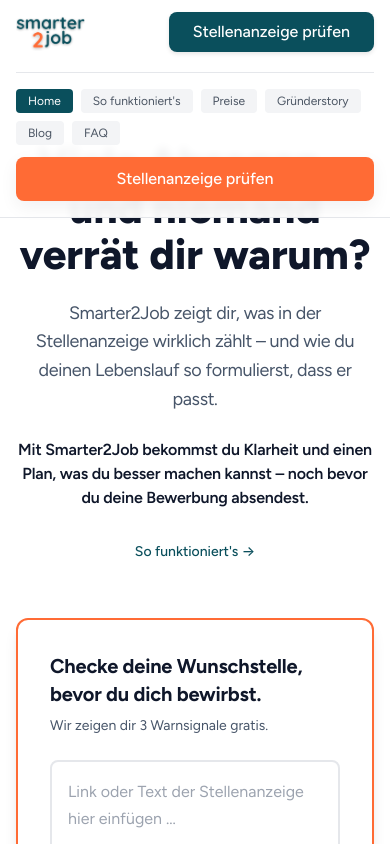
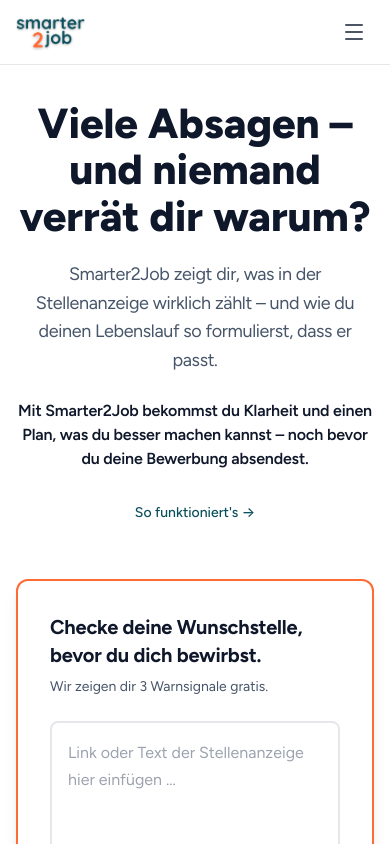
Before and after one commit to Smarter2Job/Smarter2Job-Deployment, a React (Vite) app: page / in a window 390 px wide. Shown: the top 844 px of the page. Built offline with nearby package versions, Linux system fonts and the light colour scheme.

Commit message:
feat: Burger-Menü für Mobile Navigation
- Mobile Navigation als collapsible Burger-Menü
- Navigation standardmäßig versteckt, öffnet bei Klick
- H1 wird nicht mehr von Menüleiste überdeckt
- Padding-Top der Hero-Section angepasst

```diff
--- a/src/components/Header.tsx
+++ b/src/components/Header.tsx
@@ -1,7 +1,10 @@
+import { useState } from 'react';
 import { Link, useLocation } from 'react-router-dom';
+import { Menu, X } from 'lucide-react';
 
 export default function Header() {
   const location = useLocation();
+  const [mobileMenuOpen, setMobileMenuOpen] = useState(false);
 
   const navLinks = [
     { path: '/', label: 'Home' },
@@ -52,9 +55,10 @@
             ))}
           </div>
 
+          <div className="hidden md:flex items-center gap-4">
             <Link
               to="/stellencheck"
-            className="btn btn-primary hidden md:inline-block"
+              className="btn btn-primary"
               style={{
                 backgroundColor: '#0a4f5c',
                 color: 'white',
@@ -74,35 +78,44 @@
             </Link>
           </div>
 
-        {/* Mobile Navigation - simplified */}
-        <div className="md:hidden pb-4 border-t border-gray-200 mt-2 pt-4">
-          <div className="flex flex-wrap gap-2 mb-3">
+          {/* Mobile Burger Menu Button */}
+          <button
+            onClick={() => setMobileMenuOpen(!mobileMenuOpen)}
+            className="md:hidden p-2 text-gray-600 hover:text-[#0a4f5c] transition-colors"
+            aria-label="Menü öffnen"
+          >
+            {mobileMenuOpen ? (
+              <X className="w-6 h-6" />
+            ) : (
+              <Menu className="w-6 h-6" />
+            )}
+          </button>
+        </div>
+
+        {/* Mobile Navigation - Burger Menu (collapsible) */}
+        {mobileMenuOpen && (
+          <div className="md:hidden border-t border-gray-200 bg-white">
+            <div className="px-4 py-4 space-y-2">
               {navLinks.map((link) => (
                 <Link
                   key={link.path}
                   to={link.path}
-                className={`text-xs px-3 py-1 rounded transition-colors ${
+                  onClick={() => setMobileMenuOpen(false)}
+                  className={`block px-4 py-2 rounded-lg transition-colors ${
                     location.pathname === link.path
-                    ? 'bg-[#0a4f5c] text-white'
-                    : 'bg-gray-100 text-gray-600 hover:bg-gray-200'
+                      ? 'bg-[#0a4f5c] text-white font-semibold'
+                      : 'text-gray-700 hover:bg-gray-100'
                   }`}
                 >
                   {link.label}
                 </Link>
               ))}
-          </div>
               <Link
                 to="/stellencheck"
-            className="block w-full text-center btn btn-primary text-sm"
+                onClick={() => setMobileMenuOpen(false)}
+                className="block w-full text-center mt-4 py-3 px-6 rounded-lg font-semibold text-white transition"
                 style={{
                   backgroundColor: '#ff6b35',
-              color: 'white',
-              padding: '10px 24px',
-              borderRadius: '8px',
-              fontWeight: '500',
-              border: 'none',
-              cursor: 'pointer',
-              transition: 'background-color 0.2s',
                   textDecoration: 'none'
                 }}
                 onMouseOver={(e) => (e.currentTarget.style.backgroundColor = '#e55a2b')}
@@ -112,6 +125,8 @@
               </Link>
             </div>
           </div>
+        )}
+      </div>
     </nav>
   );
 }
--- a/src/pages/Home.tsx
+++ b/src/pages/Home.tsx
@@ -29,7 +29,7 @@
   return (
     <div className="min-h-screen bg-white">
       {/* Section 1: Hero */}
-      <section className="section-hero" style={{ paddingTop: 'clamp(140px, 15vh, 180px)', paddingBottom: '60px' }}>
+      <section className="section-hero" style={{ paddingTop: 'clamp(100px, 12vh, 180px)', paddingBottom: '60px' }}>
         <div className="container-narrow">
           <div className="grid md:grid-cols-2 gap-8 items-center">
             {/* Left Column: Text */}
```
Lines whose indentation alone changed are shown as unchanged.
